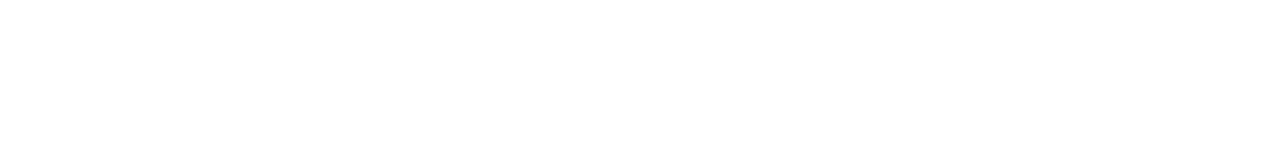
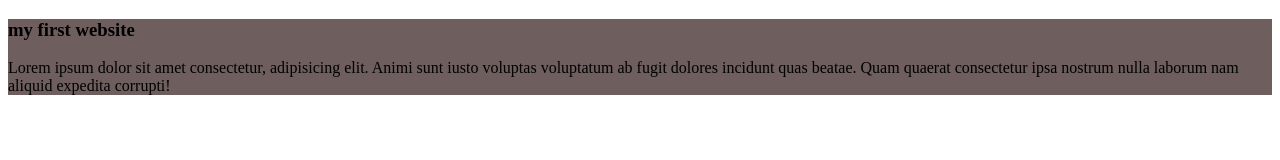
Before and after one commit to Shabbirk167/love_of_my_life, a plain HTML site: page index.html in a window 1280 px wide. Drawn offline with Linux system fonts and the light colour scheme.

Commit message:
my first blog

```diff
--- a/index.html
+++ b/index.html
@@ -3,10 +3,14 @@
 <head>
     <meta charset="UTF-8">
     <meta name="viewport" content="width=device-width, initial-scale=1.0">
+    <link rel="stylesheet" href="styles/blog.css">
     <title>Love of MY Life</title>
 
 </head>
 <body>
-
+    <div>
+        <h3>my first website</h3>
+        <p>Lorem ipsum dolor sit amet consectetur, adipisicing elit. Animi sunt iusto voluptas voluptatum ab fugit dolores incidunt quas beatae. Quam quaerat consectetur ipsa nostrum nulla laborum nam aliquid expedita corrupti!</p>
+    </div>
 </body>
 </html>
--- /dev/null
+++ b/styles/blog.css
@@ -0,0 +1,3 @@
+div{
+    background-color: #6e5e5e;
+}
```
